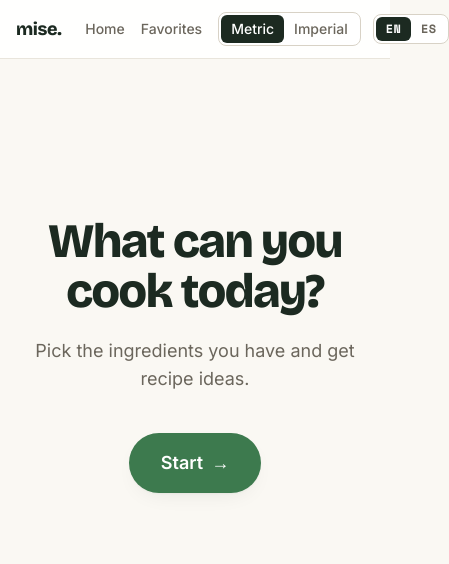
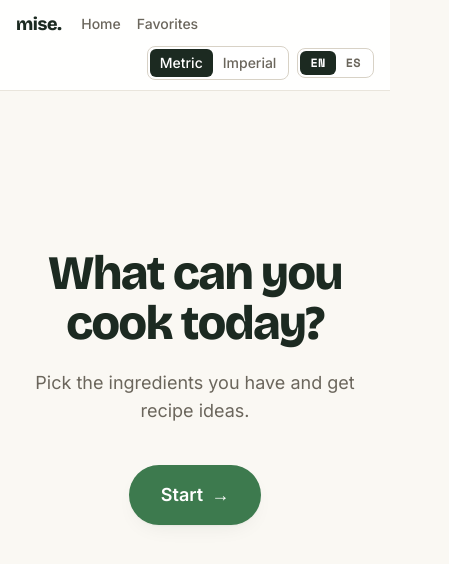
Before and after one commit to rga-rt/recipe-assistant, a Nuxt app: page / in a window 390 px wide. Shown: the top 564 px of the page, 449 px wide, since content can reach past the window. Built offline with nearby package versions, Linux system fonts and the light colour scheme.

Commit message:
fix: responsive header — wrap controls to a second row on mobile

```diff
--- a/components/AppHeader.vue
+++ b/components/AppHeader.vue
@@ -1,9 +1,13 @@
 <template>
   <header class="sticky top-0 z-20 border-b border-stone-200 bg-chalk/90 backdrop-blur">
-    <div class="container mx-auto flex items-center justify-between gap-4 px-4 py-3">
-      <div class="flex items-center gap-6">
-        <span class="font-display text-lg font-extrabold tracking-tight text-kale">mise.</span>
-        <nav class="flex items-center gap-4 text-sm font-medium">
+    <div
+      class="container mx-auto flex flex-wrap items-center gap-x-5 gap-y-2 px-4 py-2.5 sm:py-3"
+    >
+      <span
+        class="font-display text-lg font-extrabold tracking-tight text-kale"
+        >mise.</span
+      >
+      <nav class="flex items-center gap-4 text-sm font-medium sm:gap-6">
         <NuxtLinkLocale
           to="/"
           class="text-stone-600 transition hover:text-kale"
@@ -19,8 +23,7 @@
           {{ t('nav.favorites') }}
         </NuxtLinkLocale>
       </nav>
-      </div>
-      <div class="flex items-center gap-3">
+      <div class="ml-auto flex items-center gap-2 sm:gap-3">
         <UnitToggle />
         <LocaleSwitcher />
       </div>
```
Lines whose indentation alone changed are shown as unchanged.
